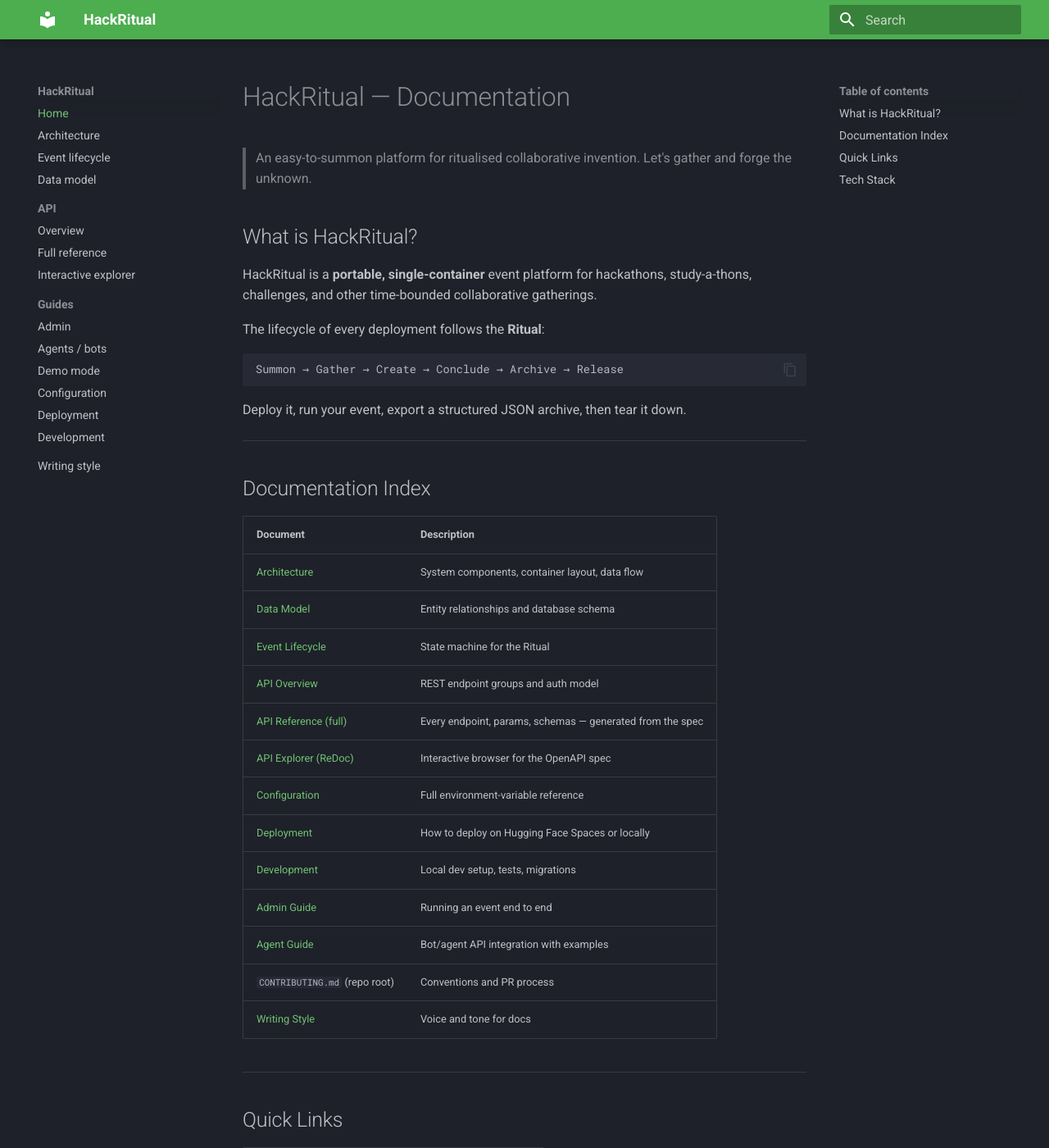
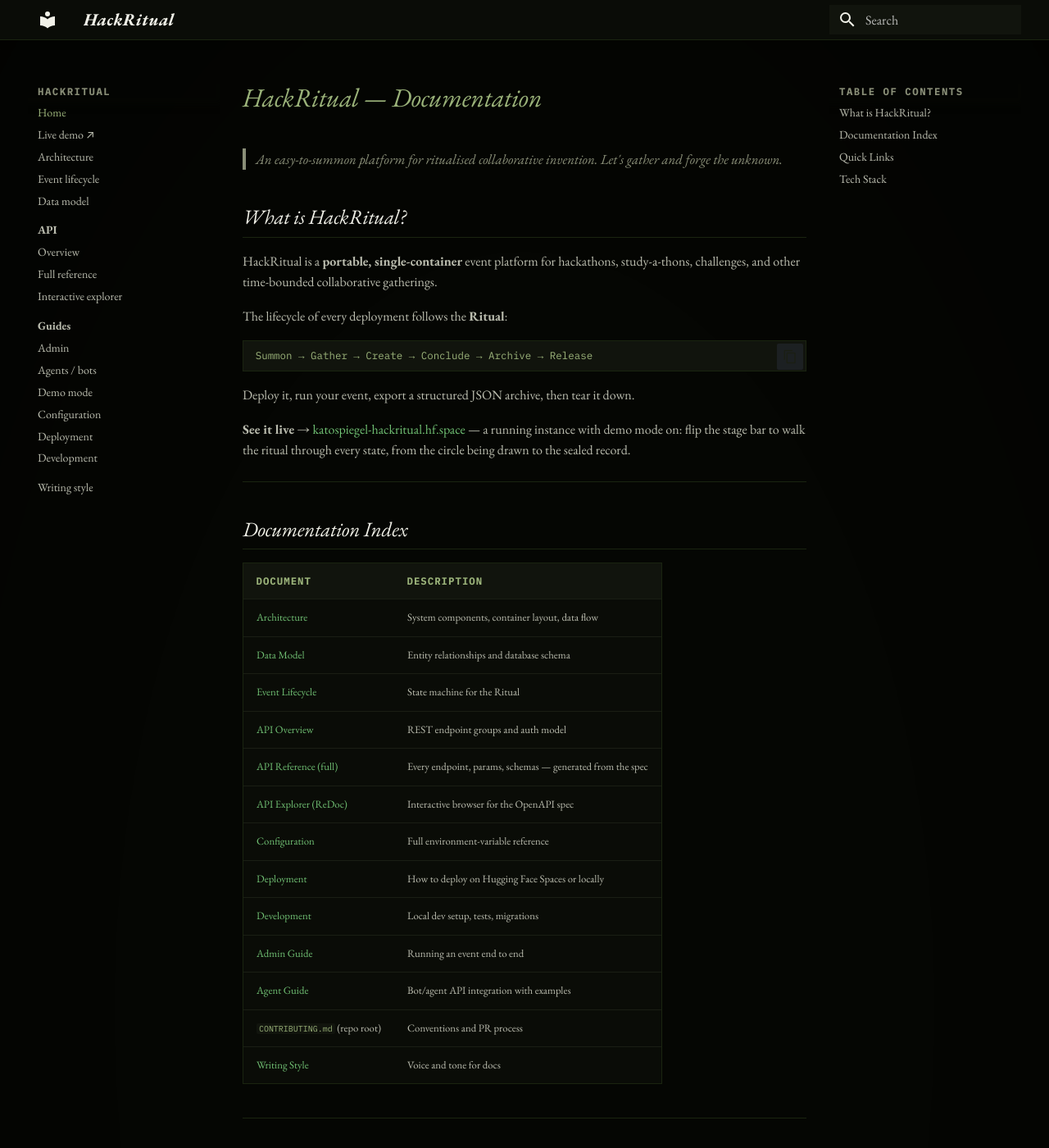
Before and after one commit to caviri/HackRitual, an MkDocs documentation site: the page built from docs/index.md, in a window 1280 px wide and 1400 px high. Shown: the whole window at 82% size. Built offline with MkDocs 1.6.1 and Material for MkDocs 9.7.7, drawn with Linux system fonts in a browser that asks for light colours.

Commit message:
Docs site: hacker-solarpunk skin and a live-demo link
The published MkDocs site now wears the platform's own theme — soil blacks,
moss green, bioluminescent accents, EB Garamond italic headings over IBM Plex
Mono machinery, square ruled tables and code frames — instead of stock
Material. The nav, docs home, and README link to the running demo Space.

````diff
--- a/docs/index.md
+++ b/docs/index.md
@@ -14,6 +14,10 @@ Summon → Gather → Create → Conclude → Archive → Release
 ```
 
 Deploy it, run your event, export a structured JSON archive, then tear it down.
+
+**See it live** → [katospiegel-hackritual.hf.space](https://katospiegel-hackritual.hf.space/) —
+a running instance with demo mode on: flip the stage bar to walk the ritual
+through every state, from the circle being drawn to the sealed record.
 
 ---
 
--- /dev/null
+++ b/docs/stylesheets/hackritual.css
@@ -0,0 +1,194 @@
+/* ============================================================ *
+ * HackRitual docs — hacker-solarpunk skin for MkDocs Material   *
+ *                                                               *
+ * Mirrors src/frontend/src/styles/themes/hacker-solarpunk.css:  *
+ * a terminal that grew lichens. Soil blacks, moss green action, *
+ * bioluminescent teal sparingly, ash text. EB Garamond carries  *
+ * the headings; IBM Plex Mono carries the machinery.            *
+ * ============================================================ */
+
+:root,
+[data-md-color-scheme="slate"] {
+  /* soil — surface stack */
+  --hr-soil-950: #050603;
+  --hr-soil-900: #0a0c07;
+  --hr-soil-800: #11140d;
+  --hr-soil-700: #1a1e14;
+
+  /* moss — primary */
+  --hr-moss-300: #9bb37a;
+  --hr-moss-400: #7c9858;
+  --hr-moss-700: #4a6234;
+  --hr-moss-900: #1a2410;
+
+  /* bioluminescence — emphasis only */
+  --hr-bio-400: #5cd9c5;
+
+  /* mycelium — warm ochre */
+  --hr-mycelium-500: #b8842f;
+
+  /* ash — text */
+  --hr-ash-100: #f1f1e8;
+  --hr-ash-300: #babcae;
+  --hr-ash-500: #8a8f78;
+  --hr-ash-700: #545848;
+
+  /* ── Material token overrides ── */
+  --md-default-bg-color: var(--hr-soil-950);
+  --md-default-fg-color: var(--hr-ash-100);
+  --md-default-fg-color--light: var(--hr-ash-300);
+  --md-default-fg-color--lighter: var(--hr-ash-500);
+  --md-default-fg-color--lightest: var(--hr-soil-700);
+
+  --md-primary-fg-color: var(--hr-soil-900);
+  --md-primary-bg-color: var(--hr-ash-100);
+  --md-accent-fg-color: var(--hr-bio-400);
+
+  --md-typeset-color: var(--hr-ash-300);
+  --md-typeset-a-color: var(--hr-moss-300);
+
+  --md-code-bg-color: var(--hr-soil-800);
+  --md-code-fg-color: var(--hr-moss-300);
+
+  --md-typeset-table-color: var(--hr-moss-900);
+
+  --md-footer-bg-color: var(--hr-soil-900);
+  --md-footer-bg-color--dark: var(--hr-soil-950);
+  --md-footer-fg-color: var(--hr-ash-300);
+  --md-footer-fg-color--light: var(--hr-ash-500);
+}
+
+/* ───── chrome: header, tabs, sidebar ───── */
+.md-header,
+.md-tabs {
+  background-color: var(--hr-soil-900);
+  color: var(--hr-ash-100);
+  border-bottom: 1px solid var(--hr-moss-900);
+}
+
+.md-header__title,
+.md-header__topic {
+  font-family: "EB Garamond", Georgia, serif;
+  font-style: italic;
+  font-size: 1.05rem;
+  letter-spacing: 0.02em;
+}
+
+.md-nav__title {
+  color: var(--hr-ash-500);
+  font-family: "IBM Plex Mono", monospace;
+  text-transform: uppercase;
+  letter-spacing: 0.12em;
+  font-size: 0.62rem;
+  background: transparent !important;
+}
+
+.md-nav__item .md-nav__link--active,
+.md-nav__link:focus,
+.md-nav__link:hover {
+  color: var(--hr-moss-300);
+}
+
+/* ───── typography ───── */
+.md-typeset h1,
+.md-typeset h2,
+.md-typeset h3 {
+  font-family: "EB Garamond", Georgia, serif;
+  font-style: italic;
+  font-weight: 500;
+  color: var(--hr-ash-100);
+}
+
+.md-typeset h1 {
+  color: var(--hr-moss-300);
+}
+
+.md-typeset h2 {
+  border-bottom: 1px solid var(--hr-moss-900);
+  padding-bottom: 0.25em;
+}
+
+.md-typeset a:hover {
+  color: var(--hr-bio-400);
+}
+
+/* the epigraph blockquotes that open each page */
+.md-typeset blockquote {
+  border-left: 2px solid var(--hr-moss-700);
+  color: var(--hr-ash-500);
+  font-family: "EB Garamond", Georgia, serif;
+  font-style: italic;
+  font-size: 1.05em;
+}
+
+/* ───── code: the machinery speaks mono ───── */
+.md-typeset code,
+.md-typeset pre > code {
+  font-family: "IBM Plex Mono", monospace;
+  font-size: 0.78em;
+}
+
+.md-typeset pre > code {
+  border: 1px solid var(--hr-moss-900);
+  border-radius: 0;
+}
+
+/* ───── tables: ruled like the ascii frames ───── */
+.md-typeset table:not([class]) {
+  border: 1px solid var(--hr-moss-900);
+  border-radius: 0;
+  background: var(--hr-soil-900);
+}
+
+.md-typeset table:not([class]) th {
+  background: var(--hr-soil-800);
+  color: var(--hr-moss-300);
+  font-family: "IBM Plex Mono", monospace;
+  text-transform: uppercase;
+  letter-spacing: 0.08em;
+  font-size: 0.62rem;
+}
+
+.md-typeset table:not([class]) td {
+  border-top: 1px solid var(--hr-soil-700);
+}
+
+/* ───── search ───── */
+.md-search__form {
+  background-color: var(--hr-soil-800);
+  border-radius: 0;
+}
+
+[data-md-toggle="search"]:checked ~ .md-header .md-search__form {
+  background-color: var(--hr-soil-800);
+}
+
+.md-search__output {
+  background-color: var(--hr-soil-900);
+}
+
+/* ───── buttons / admonitions keep the square, ruled look ───── */
+.md-typeset .admonition,
+.md-typeset details {
+  border-radius: 0;
+  border-color: var(--hr-moss-700);
+  background: var(--hr-soil-900);
+}
+
+.md-typeset .admonition-title {
+  background: var(--hr-soil-800) !important;
+}
+
+/* warm glyph for top-level hr rules */
+.md-typeset hr {
+  border-bottom: 1px solid var(--hr-moss-900);
+}
+
+/* faint grain to match the app's atmosphere */
+.md-container {
+  background-image: radial-gradient(
+    ellipse at center,
+    transparent 55%,
+    rgba(0, 0, 0, 0.35) 100%
+  );
+}
--- a/mkdocs.yml
+++ b/mkdocs.yml
@@ -8,14 +8,21 @@ theme:
     - scheme: slate
       primary: green
       accent: lime
+  font:
+    text: EB Garamond
+    code: IBM Plex Mono
   features:
     - navigation.sections
     - navigation.top
     - content.code.copy
     - search.suggest
 
+extra_css:
+  - stylesheets/hackritual.css
+
 nav:
   - Home: index.md
+  - Live demo ↗: https://katospiegel-hackritual.hf.space/
   - Architecture: architecture.md
   - Event lifecycle: event-lifecycle.md
   - Data model: data-model.md
````
Also changed, not shown: README.md (+3 -0 lines).
